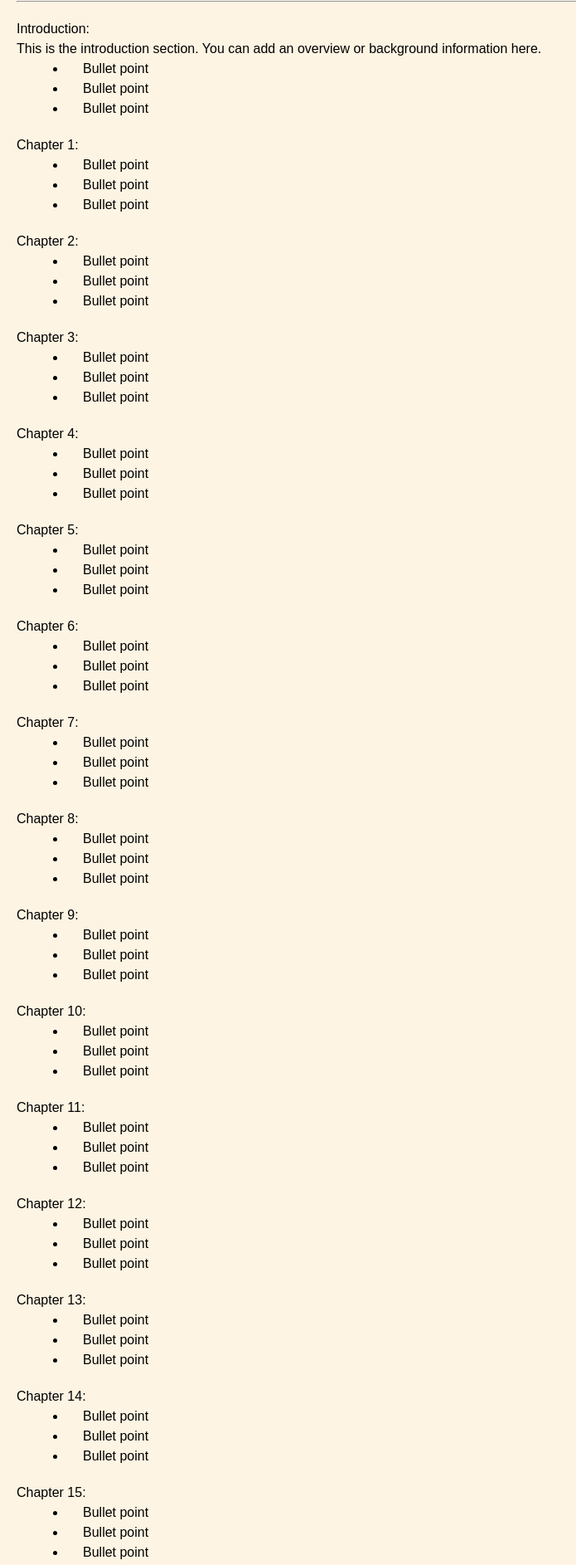
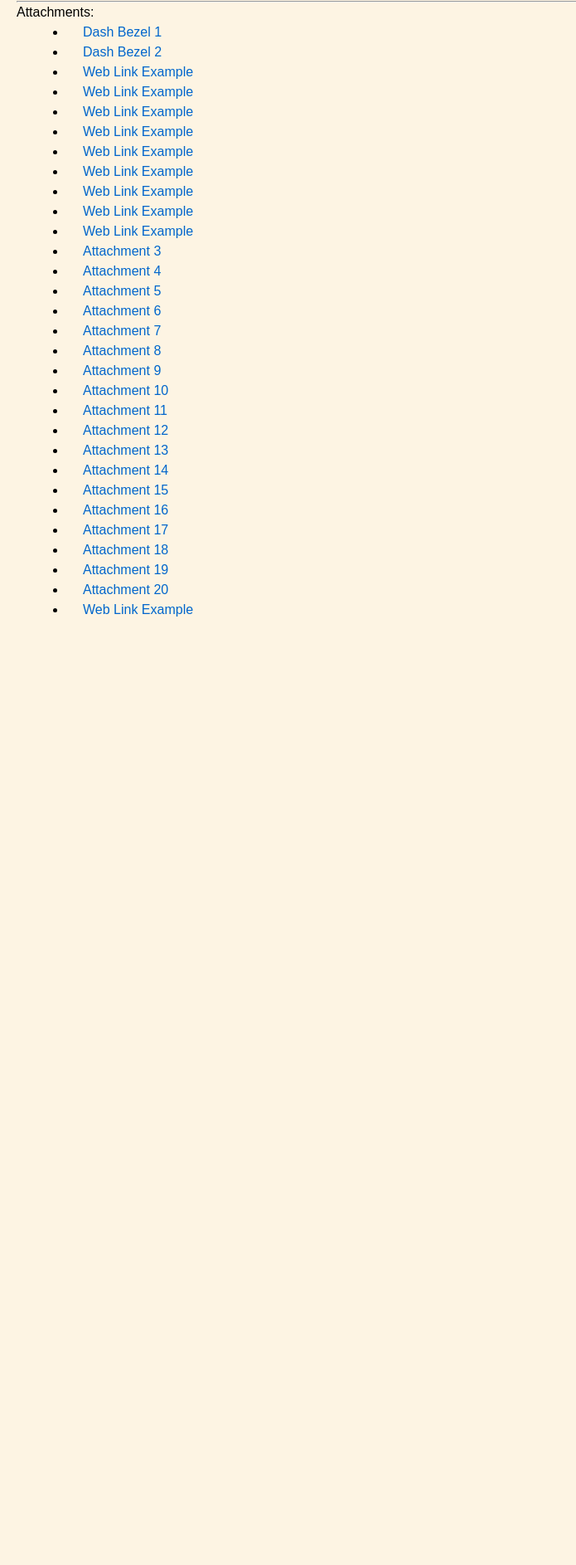
Before and after one commit to EX070694/storage, a plain HTML site: page index.html in a window 1280 px wide. Shown: the part 67-1953 px from the top of the page at 83% size, without its empty margins (0-695 px from the left). After the commit the page ends 834 px from the top, so only its background shows below. Drawn offline with Linux system fonts and the light colour scheme.

Commit message:
Update index.html

```diff
--- a/index.html
+++ b/index.html
@@ -74,235 +74,21 @@
     <span class="subject">Subject</span><br>
     <hr>
 
-    <div class="intro">
-        <h1>Introduction:</h1>
-        <p>This is the introduction section. You can add an overview or background information here.</p>
-        <ul>
-            <li>Bullet point</li>
-            <li>Bullet point</li>
-            <li>Bullet point</li>
-        </ul>
-    </div>
-
-    <!-- Chapter 1 -->
-    <div class="chapter">
-        <h1>Chapter 1:</h1>
-        <ul>
-            <li>Bullet point</li>
-            <li>Bullet point</li>
-            <li>Bullet point</li>
-        </ul>
-    </div>
-
-    <!-- Chapter 2 -->
-    <div class="chapter">
-        <h1>Chapter 2:</h1>
-        <ul>
-            <li>Bullet point</li>
-            <li>Bullet point</li>
-            <li>Bullet point</li>
-        </ul>
-    </div>
-
-    <!-- Chapter 3 -->
-    <div class="chapter">
-        <h1>Chapter 3:</h1>
-        <ul>
-            <li>Bullet point</li>
-            <li>Bullet point</li>
-            <li>Bullet point</li>
-        </ul>
-    </div>
-
-    <!-- Chapter 4 -->
-    <div class="chapter">
-        <h1>Chapter 4:</h1>
-        <ul>
-            <li>Bullet point</li>
-            <li>Bullet point</li>
-            <li>Bullet point</li>
-        </ul>
-    </div>
-
-    <!-- Chapter 5 -->
-    <div class="chapter">
-        <h1>Chapter 5:</h1>
-        <ul>
-            <li>Bullet point</li>
-            <li>Bullet point</li>
-            <li>Bullet point</li>
-        </ul>
-    </div>
-
-    <!-- Chapter 6 -->
-    <div class="chapter">
-        <h1>Chapter 6:</h1>
-        <ul>
-            <li>Bullet point</li>
-            <li>Bullet point</li>
-            <li>Bullet point</li>
-        </ul>
-    </div>
-
-    <!-- Chapter 7 -->
-    <div class="chapter">
-        <h1>Chapter 7:</h1>
-        <ul>
-            <li>Bullet point</li>
-            <li>Bullet point</li>
-            <li>Bullet point</li>
-        </ul>
-    </div>
-
-    <!-- Chapter 8 -->
-    <div class="chapter">
-        <h1>Chapter 8:</h1>
-        <ul>
-            <li>Bullet point</li>
-            <li>Bullet point</li>
-            <li>Bullet point</li>
-        </ul>
-    </div>
-
-    <!-- Chapter 9 -->
-    <div class="chapter">
-        <h1>Chapter 9:</h1>
-        <ul>
-            <li>Bullet point</li>
-            <li>Bullet point</li>
-            <li>Bullet point</li>
-        </ul>
-    </div>
-
-    <!-- Chapter 10 -->
-    <div class="chapter">
-        <h1>Chapter 10:</h1>
-        <ul>
-            <li>Bullet point</li>
-            <li>Bullet point</li>
-            <li>Bullet point</li>
-        </ul>
-    </div>
-
-    <!-- Chapter 11 -->
-    <div class="chapter">
-        <h1>Chapter 11:</h1>
-        <ul>
-            <li>Bullet point</li>
-            <li>Bullet point</li>
-            <li>Bullet point</li>
-        </ul>
-    </div>
-
-    <!-- Chapter 12 -->
-    <div class="chapter">
-        <h1>Chapter 12:</h1>
-        <ul>
-            <li>Bullet point</li>
-            <li>Bullet point</li>
-            <li>Bullet point</li>
-        </ul>
-    </div>
-
-    <!-- Chapter 13 -->
-    <div class="chapter">
-        <h1>Chapter 13:</h1>
-        <ul>
-            <li>Bullet point</li>
-            <li>Bullet point</li>
-            <li>Bullet point</li>
-        </ul>
-    </div>
-
-    <!-- Chapter 14 -->
-    <div class="chapter">
-        <h1>Chapter 14:</h1>
-        <ul>
-            <li>Bullet point</li>
-            <li>Bullet point</li>
-            <li>Bullet point</li>
-        </ul>
-    </div>
-
-    <!-- Chapter 15 -->
-    <div class="chapter">
-        <h1>Chapter 15:</h1>
-        <ul>
-            <li>Bullet point</li>
-            <li>Bullet point</li>
-            <li>Bullet point</li>
-        </ul>
-    </div>
-
-    <!-- Chapter 16 -->
-    <div class="chapter">
-        <h1>Chapter 16:</h1>
-        <ul>
-            <li>Bullet point</li>
-            <li>Bullet point</li>
-            <li>Bullet point</li>
-        </ul>
-    </div>
-
-    <!-- Chapter 17 -->
-    <div class="chapter">
-        <h1>Chapter 17:</h1>
-        <ul>
-            <li>Bullet point</li>
-            <li>Bullet point</li>
-            <li>Bullet point</li>
-        </ul>
-    </div>
-
-    <!-- Chapter 18 -->
-    <div class="chapter">
-        <h1>Chapter 18:</h1>
-        <ul>
-            <li>Bullet point</li>
-            <li>Bullet point</li>
-            <li>Bullet point</li>
-        </ul>
-    </div>
-
-    <!-- Chapter 19 -->
-    <div class="chapter">
-        <h1>Chapter 19:</h1>
-        <ul>
-            <li>Bullet point</li>
-            <li>Bullet point</li>
-            <li>Bullet point</li>
-        </ul>
-    </div>
-
-    <!-- Chapter 20 -->
-    <div class="chapter">
-        <h1>Chapter 20:</h1>
-        <ul>
-            <li>Bullet point</li>
-            <li>Bullet point</li>
-            <li>Bullet point</li>
-        </ul>
-    </div>
-
-    <div class="notes">
-        <h1>Notes:</h1>
-        <p>This is the notes section. You can add additional overview or background information here.</p>
-        <ul>
-            <li>Bullet point</li>
-            <li>Bullet point</li>
-            <li>Bullet point</li>
-        </ul>
-    </div>
-
-    <hr>
-    <br>
-
     <!-- Attachment Section -->
     <div class="attachments">
         <h1>Attachments:</h1>
         <ul>
-            <li><a href="https://www.mediafire.com/file/r314yc8tykv67hn/asmr1.mp4/file" target="_blank">ASMR 1</a></li>
-            <li><a href="https://www.mediafire.com/file/r314yc8tykv67hn/asmr1.mp4/file" target="_blank">ASMR 2</a></li>
+            <li><a href="https://youtu.be/_xtPPKEJnC4?si=MXH0CeRE4PmqAYUX" target="_blank">Dash Bezel 1</a></li>
+            <li><a href="https://youtu.be/lerzGDh3qNg?si=tfH0y-l9fBvn1huC" target="_blank">Dash Bezel 2</a></li>
+            <li><a href="https://www.example.com" target="_blank">Web Link Example</a></li>
+            <li><a href="https://www.example.com" target="_blank">Web Link Example</a></li>
+            <li><a href="https://www.example.com" target="_blank">Web Link Example</a></li>
+            <li><a href="https://www.example.com" target="_blank">Web Link Example</a></li>
+            <li><a href="https://www.example.com" target="_blank">Web Link Example</a></li>
+            <li><a href="https://www.example.com" target="_blank">Web Link Example</a></li>
+            <li><a href="https://www.example.com" target="_blank">Web Link Example</a></li>
+            <li><a href="https://www.example.com" target="_blank">Web Link Example</a></li>
+            <li><a href="https://www.example.com" target="_blank">Web Link Example</a></li>
             <li><a href="Attachment_3.pdf" target="_blank">Attachment 3</a></li>
             <li><a href="Attachment_4.pdf" target="_blank">Attachment 4</a></li>
             <li><a href="Attachment_5.pdf" target="_blank">Attachment 5</a></li>
```
